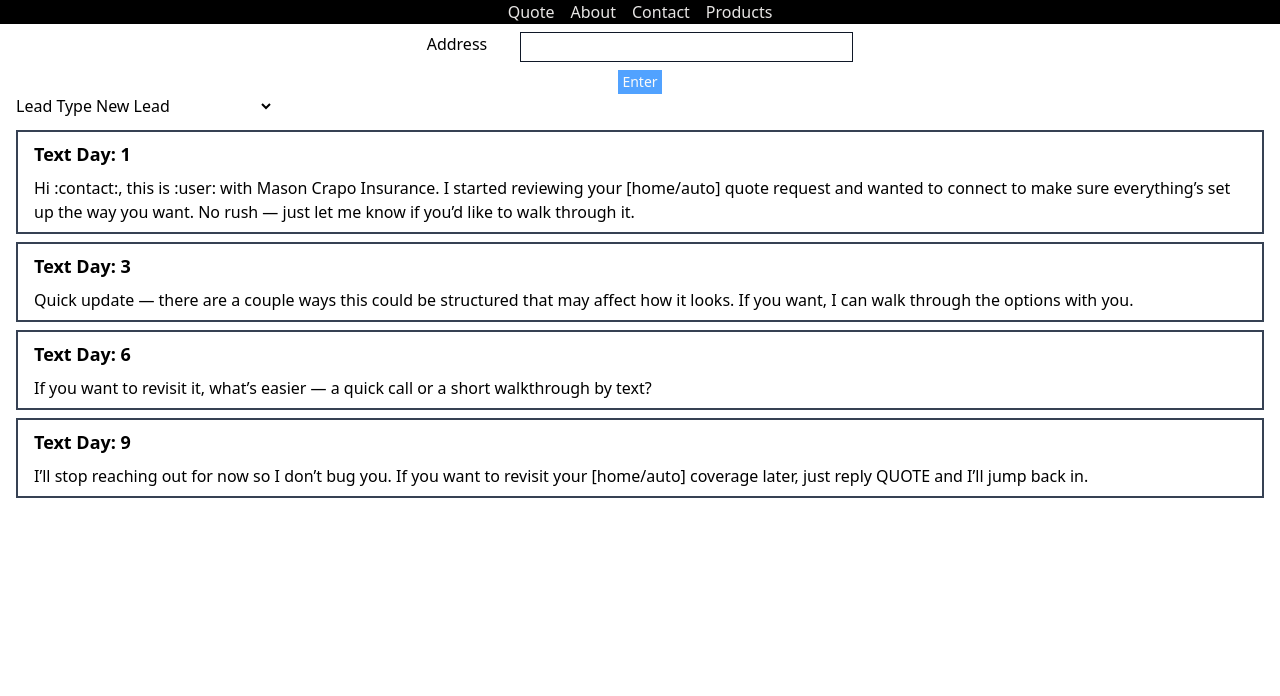
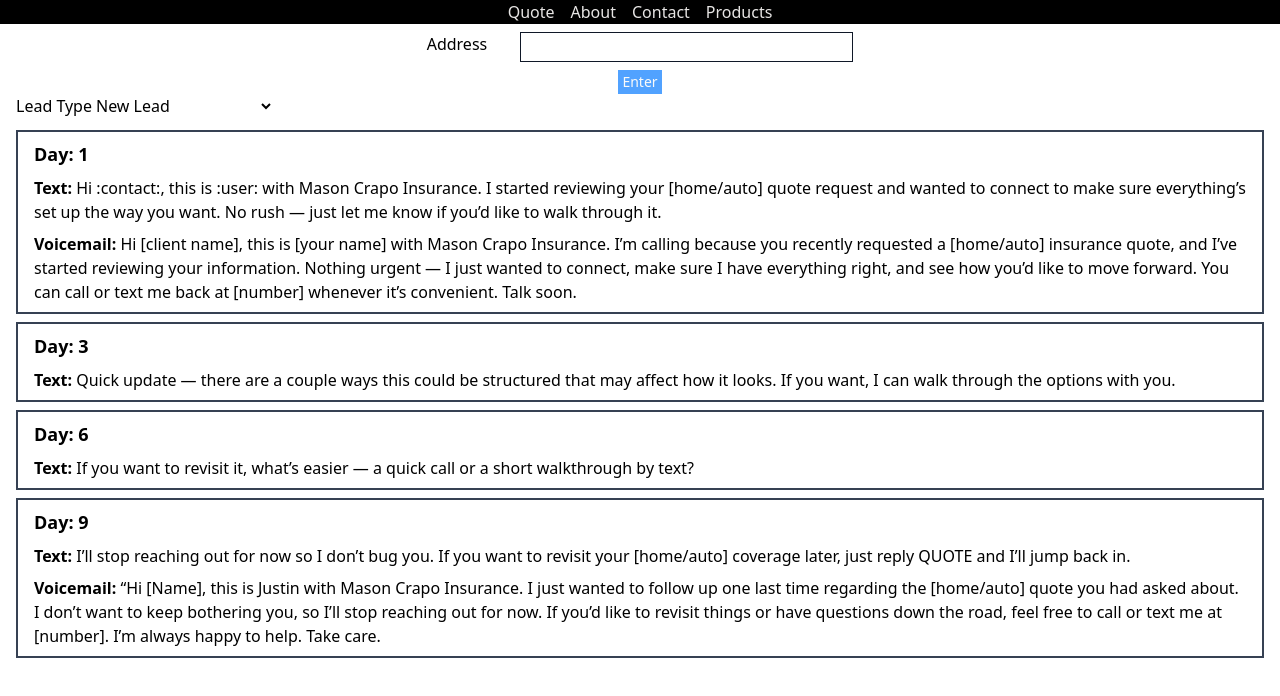
Before and after one commit to Jpatrick6420/propertyandcasualtywebsite, a React (Vite) app: page / in a window 1280 px wide. Shown: the top 696 px of the page. Built offline with nearby package versions, Linux system fonts and the light colour scheme.

Commit message:
changed formatting of list, added styling and updated scripting language

```diff
--- a/src/data/scripts.js
+++ b/src/data/scripts.js
@@ -21,7 +21,7 @@
     day: 9,
     message: `I’ll stop reaching out for now so I don’t bug you. If you want to revisit your [home/auto] coverage later, just reply QUOTE and I’ll jump back in.`,
     topic: "",
-    voicemail: `“Hi [Name], this is Justin with Mason Crapo Insurance. I just wanted to follow up one last time regarding the [home/auto] quote you had asked about. I don’t want to keep bothering you, so I’ll pause outreach for now. If you’d like to revisit things or have questions down the road, feel free to call or text me at [number]. I’m always happy to help. Take care.`,
+    voicemail: `“Hi [Name], this is Justin with Mason Crapo Insurance. I just wanted to follow up one last time regarding the [home/auto] quote you had asked about. I don’t want to keep bothering you, so I’ll stop reaching out for now. If you’d like to revisit things or have questions down the road, feel free to call or text me at [number]. I’m always happy to help. Take care.`,
   },
 ];
 
@@ -48,7 +48,7 @@
   {
     day: 9,
     message: `I’ll stop reaching out for now so I don’t bug you. If you want to revisit things later, just reply RE-QUOTE and I’ll take another look.`,
-    voicemail: `Hi [Name], this is Justin with Mason Crapo Insurance. Just following up one last time on the re-quote we discussed previously. I’ll pause outreach for now, but if you want to take another look at your insurance down the road, feel free to call or text me at [number]. Happy to help.`,
+    voicemail: `Hi [Name], this is Justin with Mason Crapo Insurance. Just following up one last time on the re-quote we discussed previously. I’ll stop reaching out for now, but if you want to take another look at your insurance down the road, feel free to call or text me at [number]. Happy to help.`,
     topic: "",
   },
 ];
@@ -74,7 +74,7 @@
   {
     day: 9,
     message: `I’ll stop reaching out for now so I don’t bug you. If you want to revisit your insurance later, just reply QUOTE and I’ll jump back in.`,
-    voicemail: `Hi [Name], this is Justin with Mason Crapo Insurance. I just wanted to follow up one last time and then I’ll pause outreach so I don’t bug you. If you want to revisit your insurance down the road, feel free to call or text me at [number]. Take care.
+    voicemail: `Hi [Name], this is Justin with Mason Crapo Insurance. I just wanted to follow up one last time and then I’ll stop reaching out for now so I don’t bug you. If you want to revisit your insurance down the road, feel free to call or text me at [number]. Take care.
 Goal: encourage engagement without pressure, preserve trust, and make future contact feel natural — not awkward.`,
     topic: "",
   },
@@ -142,7 +142,7 @@
 
     message:
       "I’ll pause outreach for now so I don’t bug you -- If you ever want to compare options again, just reply 'quote' and I’ll jump back in.",
-    voicemail: `Hi [Name], this is Justin with Mason Crapo Insurance. I just wanted to follow up one last time and then I’ll pause outreach so I
+    voicemail: `Hi [Name], this is Justin with Mason Crapo Insurance. I just wanted to follow up one last time and then I’ll stop reaching out for now so I
 don’t bug you. If you ever want to compare options again down the road, feel free to call or text me at [number]. Take care.`,
     topic: "",
   },
--- a/src/features/List.jsx
+++ b/src/features/List.jsx
@@ -1,8 +1,20 @@
 function List({ items }) {
   return (
     <li className="py-2 px-4 my-2 space-y-2 border-2 border-gray-700 hover:translate-x-2 hover:bg-blue-200">
-      <h2 className="sm:text-sm lg:text-lg font-bold">Text Day: {items.day}</h2>
-      <p className="xs:text-sm lg:text-md">{items.message}</p>
+      <h2 className="sm:text-sm lg:text-lg font-bold">
+        {" "}
+        Day: {items.day} {items.topic !== "" && items.topic}
+      </h2>
+      <p className="xs:text-sm lg:text-md">
+        <b className="font-bold">Text: </b>
+        {items.message}
+      </p>
+      {items.voicemail !== "" && (
+        <p className="xs:text-sm lg:text-md">
+          <b className="font-bold">Voicemail: </b>
+          {items.voicemail}
+        </p>
+      )}
     </li>
   );
 }
```
